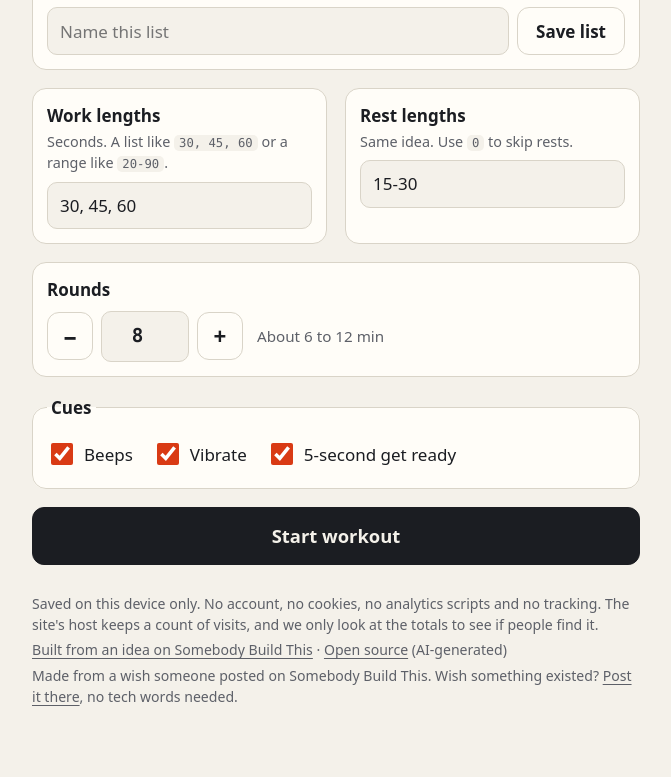
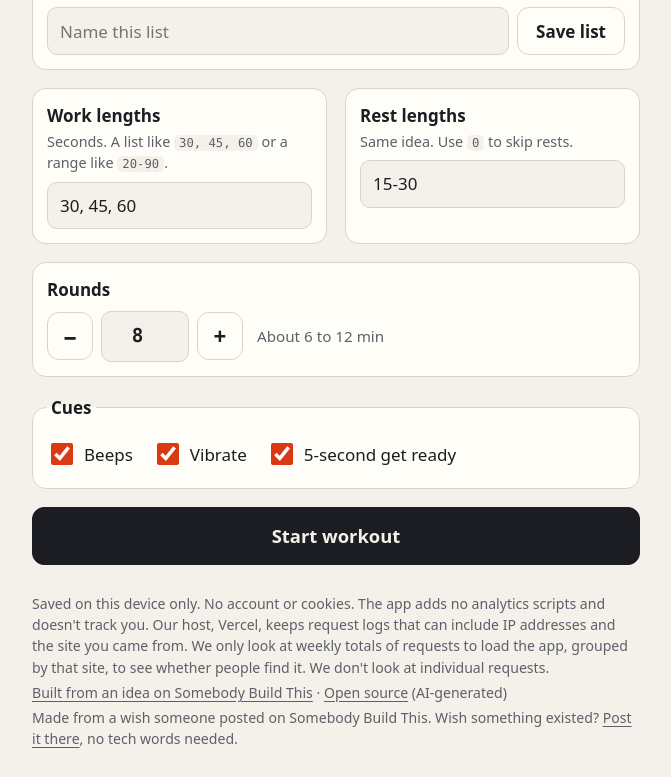
Before and after one commit to TeeKraken/interval-workout-timer, a website built with Vite: page index.html in a window 1280 px wide. Shown: the part 473-1250 px from the top of the page, without its empty margins (304-975 px from the left). Before the commit the page ends 1208 px from the top, so only its background shows below. Built offline with nearby package versions, Linux system fonts and the light colour scheme.

Commit message:
Privacy wording: say what the host logs and what we look at

```diff
--- a/index.html
+++ b/index.html
@@ -74,7 +74,7 @@
         </form>
 
         <footer class="foot">
-          <p>Saved on this device only. No account, no cookies, no analytics scripts and no tracking. The site's host keeps a count of visits, and we only look at the totals to see if people find it.</p>
+          <p>Saved on this device only. No account or cookies. The app adds no analytics scripts and doesn't track you. Our host, Vercel, keeps request logs that can include IP addresses and the site you came from. We only look at weekly totals of requests to load the app, grouped by that site, to see whether people find it. We don't look at individual requests.</p>
           <p>
             <a href="https://somebodybuildthis.dev/ideas/20-a-random-interval-workout-timer-you-can-load-with-your-own-e">Built from an idea on Somebody Build This</a>
             · <a href="https://github.com/TeeKraken/interval-workout-timer">Open source</a> (AI-generated)
```
Also changed, not shown: README.md.
